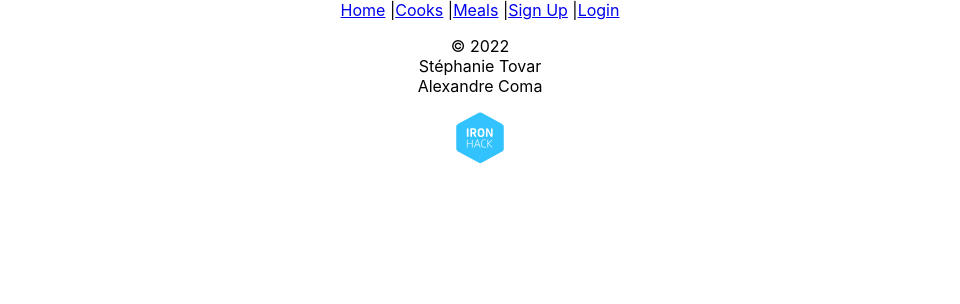
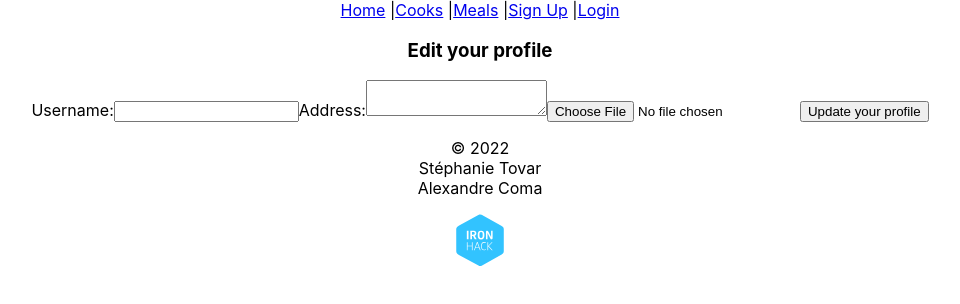
Before and after one commit to meal-next-door/client, a React (Create React App) app: page /edit-profile/1 in a window 1280 px wide. Shown: the top 304 px of the page, without its empty margins (160-1120 px from the left). Built offline with nearby package versions, Linux system fonts and the light colour scheme; no server answers.

Commit message:
Added the cloudinary functionnality for meals and profile. Created an

```diff
--- a/package.json
+++ b/package.json
@@ -7,6 +7,7 @@
     "@testing-library/react": "^13.3.0",
     "@testing-library/user-event": "^13.5.0",
     "axios": "^0.27.2",
+    "cloudinary-react": "^1.8.1",
     "react": "^18.2.0",
     "react-dom": "^18.2.0",
     "react-router-dom": "^6.3.0",
--- a/src/App.js
+++ b/src/App.js
@@ -16,6 +16,7 @@ import { useState, useEffect } from "react";
 import axios from "axios";
 import EditMeal from './pages/EditMeal';
 import CreateMeal from './components/CreateMeal';
+import EditProfile from './pages/EditProfile';
 
 
 function App() {
@@ -51,6 +52,7 @@ function App() {
         <Route path='/signup' element={<IsAnon><SignupPage /></IsAnon>} />
         <Route path='/login' element={<IsAnon><LoginPage /></IsAnon>} />
         <Route path="profile/:userId" element={<ProfilePage />}></Route>
+        <Route path="edit-profile/:userId" element={<EditProfile/>}></Route>
         <Route path="new-comment/:cookId" element={<CreateComment />}></Route>
         <Route path="cooks" element={<CooksList users={users} />}></Route>
         <Route path="cooks/:cookId" element={<CookDetailsPage />}></Route>
--- a/src/components/CreateMeal.js
+++ b/src/components/CreateMeal.js
@@ -9,23 +9,35 @@ function AddMeal(props) {
     const [diet, setDiet] = useState("");
     const [cuisine, setCuisine] = useState("");
     const [date, setDate] = useState("");
+    const [imageSelected, setImageSelected] = useState("")
     const { user } = useContext(AuthContext);
     const navigate = useNavigate();
     const [errorMsg, setErrorMsg] = useState("");
     const storedToken = localStorage.getItem("authToken");
+    let imageUrl;
+
 
     const handleSubmit = (e) => {
         e.preventDefault();
         setErrorMsg("");
-        const requestBody = { title, description, diet, cuisine, date, cookId: user?._id };
+        const formData = new FormData();
+        formData.append("file", imageSelected);
+        formData.append("upload_preset", "Meal-next-door");
+        const requestBody = { title, description, diet, cuisine, date, cookId: user?._id};
 
         props.refreshMeals((prevMeals) => {
             return [requestBody, ...prevMeals];
-        })
+        });
 
         axios
+            .post("https://api.cloudinary.com/v1_1/dz4ahgzwz/image/upload", formData)
+            .then( response => {
+                console.log(response)
+                imageUrl = response.data.url
+                return axios
                 .post(
-                `${process.env.REACT_APP_API_URL}/meals`, requestBody, { headers: { Authorization: `Bearer ${storedToken}` } })
+                    `${process.env.REACT_APP_API_URL}/meals`, { title, description, diet, cuisine, date, cookId: user?._id, image: imageUrl}, { headers: { Authorization: `Bearer ${storedToken}` } })
+            })
                 .then((response) => {
                     setTitle("");
                     setDescription("");
@@ -38,7 +50,14 @@ function AddMeal(props) {
                     setErrorMsg("oops, error posting a new meal");
                     console.log(error)
                 });
-    };
+            }
+
+    const uploadImage = () => {
+
+        const formData = new FormData()
+        formData.append("file", imageSelected)
+        formData.append("upload_preset", "Meal-next-door")
+    }
 
     return (
         <div className="AddMeal">
@@ -68,8 +87,8 @@ function AddMeal(props) {
                 />
 
                 <label>Diet:</label>
-                <select value={diet} onChange={(e) => setDiet(e.target.value)} multiple>
-                    <option value="" disabled selected>Select your options</option>
+                <select value={diet} onChange={(e) => setDiet(e.target.value)}>
+                    <option value="" disabled selected>Select your diet options</option>
                     <option value="vegetarian">Vegetarian</option>
                     <option value="vegan">Vegan</option>
                     <option value="gluten-free">Gluten-free</option>
@@ -106,7 +125,14 @@ function AddMeal(props) {
                     onChange={(e) => setDate(e.target.value)}
                 />
 
-                <button type="submit">Submit</button>
+                <input
+                    type="file"
+                    onChange={(e) => {
+                        setImageSelected(e.target.files[0])
+                    }}
+                />
+
+                <button onSubmit={uploadImage} type="submit">Submit</button>
             </form>
 
         </div>
--- a/src/pages/DetailsOfCook.js
+++ b/src/pages/DetailsOfCook.js
@@ -44,6 +44,7 @@ function CookDetailsPage(props) {
             {cook && (
                 <>
                     <h1>{cook.username}</h1>
+                    <img src={cook.image} />
                     <p>{cook.address}</p>
                 </>
             )}
--- a/src/pages/EditMeal.js
+++ b/src/pages/EditMeal.js
@@ -1,5 +1,5 @@
 import axios from "axios";
-import { useEffect, useState } from "react";
+import { useEffect, useState} from "react";
 import { useParams, useNavigate } from "react-router-dom";
 
 
@@ -9,10 +9,11 @@ function EditMeal(props) {
     const [diet, setDiet] = useState("");
     const [cuisine, setCuisine] = useState("");
     const [date, setDate] = useState("");
-    const [cook, setCook] = useState("");
+    const [imageSelected, setImageSelected] = useState("")
     const { mealId } = useParams();
     const navigate = useNavigate();
     const storedToken = localStorage.getItem("authToken");
+    let imageUrl;
 
     useEffect(() => {
         axios
@@ -24,7 +25,6 @@ function EditMeal(props) {
                 setDiet(mealToUpdate.diet);
                 setCuisine(mealToUpdate.cuisine);
                 setDate(mealToUpdate.date);
-                setCook(mealToUpdate.cook.username);
             })
             .catch((error) => console.log(error));
 
@@ -33,15 +33,30 @@ function EditMeal(props) {
 
     const handleFormSubmit = (e) => {
         e.preventDefault();
-        const requestBody = { title, description, diet, cuisine, date, cook };
+        const requestBody = { title, description, diet, cuisine, date};
+        const formData = new FormData();
+        formData.append("file", imageSelected);
+        formData.append("upload_preset", "Meal-next-door");
 
         axios
-            .put(`${process.env.REACT_APP_API_URL}/meals/${mealId}`, requestBody, { headers: { Authorization: `Bearer ${storedToken}` } })
+            .post("https://api.cloudinary.com/v1_1/dz4ahgzwz/image/upload", formData)
+            .then( response => {
+                console.log(response)
+                imageUrl = response.data.url
+                return axios
+            .put(`${process.env.REACT_APP_API_URL}/meals/${mealId}`, { title, description, diet, cuisine, date, image: imageUrl}, { headers: { Authorization: `Bearer ${storedToken}` } })
+            })
             .then((response) => {
                 navigate(`/meals/${mealId}`)
             });
     };
 
+    const uploadImage = () => {
+
+        const formData = new FormData()
+        formData.append("file", imageSelected)
+        formData.append("upload_preset", "Meal-next-door")
+    }
 
     return (
         <div className="EditProjectPage">
@@ -84,14 +99,14 @@ function EditMeal(props) {
                     onChange={(e) => setDate(e.target.value)}
                 />
 
-                <label>Cook:</label>
-                <textarea
-                    name="cook"
-                    value={cook}
-                    onChange={(e) => setCook(e.target.value)}
+                <input
+                    type="file"
+                    onChange={(e) => {
+                        setImageSelected(e.target.files[0])
+                    }}
                 />
 
-                <button type="submit">Update your meal</button>
+                <button onClick={uploadImage} type="submit">Update your meal</button>
             </form>
         </div>
     );
--- /dev/null
+++ b/src/pages/EditProfile.js
@@ -0,0 +1,90 @@
+import axios from "axios";
+import { useEffect, useState } from "react";
+import { useParams, useNavigate } from "react-router-dom";
+
+
+function EditProfile(props) {
+    const [username, setUsername] = useState("");
+    const [address, setAddress] = useState("");
+    const [image, setImage] = useState("");
+    const [imageSelected, setImageSelected] = useState("")
+    const { userId } = useParams();
+    const navigate = useNavigate();
+    const storedToken = localStorage.getItem("authToken");
+    let imageUrl;
+
+    useEffect(() => {
+        axios
+            .get(`${process.env.REACT_APP_API_URL}/users/${userId}`)
+            .then((response) => {
+                const userToUpdate = response.data;
+                setUsername(userToUpdate.username);
+                setAddress(userToUpdate.address);
+                setImage(userToUpdate.image);
+            })
+            .catch((error) => console.log(error));
+
+    }, [userId]);
+
+
+    const handleFormSubmit = (e) => {
+        e.preventDefault();
+        const requestBody = { username, address, image };
+        const formData = new FormData();
+        formData.append("file", imageSelected);
+        formData.append("upload_preset", "Meal-next-door");
+
+        axios
+            .post("https://api.cloudinary.com/v1_1/dz4ahgzwz/image/upload", formData)
+            .then( response => {
+                console.log(response)
+                imageUrl = response.data.url
+                return axios
+            .put(`${process.env.REACT_APP_API_URL}/users/${userId}`, { username, address, image: imageUrl}, { headers: { Authorization: `Bearer ${storedToken}` } })
+            })
+            .then((response) => {
+                navigate(`/profile/${userId}`)
+            });
+    };
+
+    const uploadImage = () => {
+
+        const formData = new FormData()
+        formData.append("file", imageSelected)
+        formData.append("upload_preset", "Meal-next-door")
+    }
+
+    return (
+        <div className="EditUser">
+            <h3>Edit your profile</h3>
+
+            <form onSubmit={handleFormSubmit}>
+                <label>Username:</label>
+                <input
+                    type="text"
+                    name="username"
+                    value={username}
+                    onChange={(e) => setUsername(e.target.value)}
+                />
+
+                <label>Address:</label>
+                <textarea
+                    name="address"
+                    value={address}
+                    onChange={(e) => setAddress(e.target.value)}
+                />
+
+                <input
+                    type="file"
+                    onChange={(e) => {
+                        setImageSelected(e.target.files[0])
+                    }}
+                />
+
+                <button onClick={uploadImage} type="submit">Update your profile</button>
+            </form>
+        </div>
+    );
+}
+
+export default EditProfile;
--- a/src/pages/MealDetails.js
+++ b/src/pages/MealDetails.js
@@ -2,6 +2,7 @@ import { useState, useEffect, useContext } from "react";
 import axios from "axios";
 import { NavLink, useParams, useNavigate } from "react-router-dom";
 import { AuthContext } from "../context/auth.context";
+import { Image } from "cloudinary-react";
 
 
 function MealDetails(props) {
@@ -83,6 +84,11 @@ function MealDetails(props) {
                 {meal &&
                     <div className="meal card" key={meal._id} >
                         <h3>{meal.title}</h3>
+                        {meal.image
+                        ? <img src={meal.image} alt="meal picture" />
+                        : <p>No picture for this meal</p>
+                        }
+
                         <p>Diet: {meal.diet}</p>
                         <p>Cuisine: {meal.cuisine}</p>
                         <p>Preparation date: {meal.date}</p>
--- a/src/pages/Profile.js
+++ b/src/pages/Profile.js
@@ -6,6 +6,9 @@ import { NavLink, useParams } from "react-router-dom";
 function ProfilePage(props) {
     const [user, setUser] = useState(null);
     const { userId } = useParams();
+    const [imageSelected, setImageSelected] = useState("");
+    const storedToken = localStorage.getItem("authToken");
+    let imageUrl;
 
     const getUser = () => {
         axios
@@ -20,15 +23,18 @@ function ProfilePage(props) {
         getUser();
     }, []);
 
-
     return (
         <div className="UserDetails">
 
             {user && (
                 <>
                     <h1>{user.username}</h1>
+                    <img src={user.image}/>
                     <p>{user.address}</p>
                     <p>{user.role}</p>
+                    <NavLink to={`/edit-profile/${userId}`}>
+                        <button>Edit profile</button>
+                    </NavLink>
                 </>
             )}
 
--- a/src/pages/SignupPage.js
+++ b/src/pages/SignupPage.js
@@ -15,8 +15,8 @@ function SignupPage() {
     const handleSubmit = (e) => {
         e.preventDefault();
 
-        const body = { username, password, address, role };
-
+        const body = { username, password, address, role, image:"https://sbcf.fr/wp-content/uploads/2018/03/sbcf-default-avatar.png" };
+        console.log(body)
         // Send input from user to the API
         axios.post(`${process.env.REACT_APP_API_URL}/signup`, body)
             .then((response) => {
```
Also changed, not shown: 1 other file (tests, documents, lock files or other folders). Lines whose indentation alone changed are shown as unchanged.
